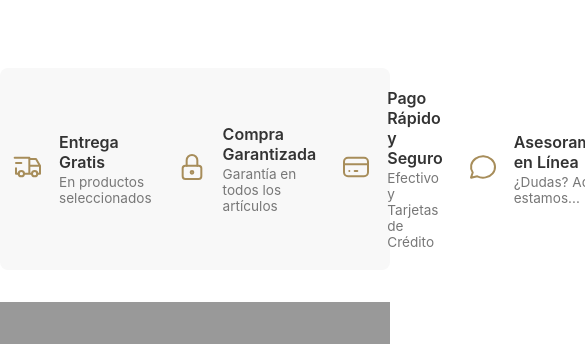
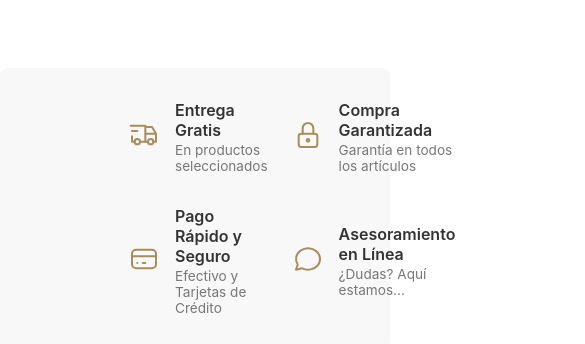
Before and after one commit to Javiermu97/impattopyproyect, a Next.js app: page / in a window 390 px wide. Shown: the part 1224-1568 px from the top of the page, 585 px wide, since content can reach past the window. Built offline with nearby package versions, Linux system fonts and the light colour scheme; no server answers; the database is empty.

Commit message:
Primer commit

```diff
--- a/app/globals.css
+++ b/app/globals.css
@@ -179,19 +179,13 @@ button { cursor: pointer; border: none; padding: 10px 20px; border-radius: 5px;
 /* En pantallas pequeñas, el contenedor cambia a grid 2x2 */
 /* Tablet */
 @media (max-width: 992px) {
-  .info-banner-section {
-    inline-size: calc(100% - 2rem);  /* 1rem por lado */
-    margin: 0 auto 2rem auto;        /* centra + margen abajo */
-    padding: 1.5rem 1rem;            /* menos padding lateral */
-  }
-}
-/* Móvil */
-@media (max-width: 768px) {
-  .info-banner-section {
-    inline-size: calc(100% - 1.5rem); /* ~0.75rem por lado */
-    padding: 1.25rem 0.75rem;
-  }
-}
+  .info-banner-container {
+    display: grid;
+    grid-template-columns: repeat(2, 1fr);
+    gap: 2rem 1.5rem;
+  }
+}
+
 
 /* --- Estilos de los items (no cambian) --- */
 .info-banner-item { display: flex; align-items: center; gap: 15px; }
```
